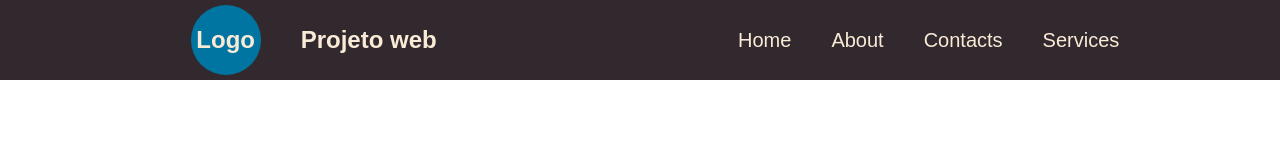
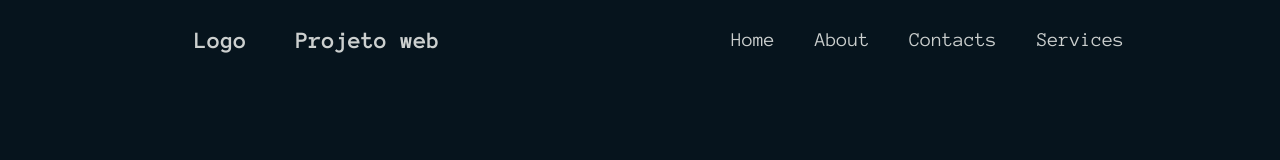
Before and after one commit to WalterDevj/Projeto_site, a plain HTML site: page index.html in a window 1280 px wide. Drawn offline with Linux system fonts and the light colour scheme.

Commit message:
mudando visual

```diff
--- a/about.css
+++ b/about.css
@@ -1,4 +1,4 @@
-@import url('https://fonts.googleapis.com/css2?family=Bebas+Neue&display=swap');
+@import url('https://fonts.googleapis.com/css2?family=Anonymous+Pro:ital,wght@0,400;0,700;1,400;1,700&family=Bebas+Neue&display=swap');
 
 * {
     margin: 0;
@@ -10,9 +10,13 @@ header {
     display: flex;
     width: 100%;
     height: 80px;
-    background-color: #32292f;
+    background-color: transparent;
     align-items: center;
     justify-content: space-around;
+}
+
+body {
+    background-color: #561c24;
 }
 
 .wrap {
@@ -25,15 +29,15 @@ header {
     width: 70px;
     height: 70px;
     border-radius: 70%;
-    background-color: #0075a2;
+    background-color: transparent;
     justify-content: center;
     display: flex;
     align-items: center;
 }
 
 .logo h2 {
-    color: antiquewhite;
-    font-family: "Bebas-Neue", sans-serif;
+    color: #e8d8c4;
+    font-family: "Anonymous Pro", sans-serif;
 }
 
 .title {
@@ -41,8 +45,8 @@ header {
 }
 
 .title h2 {
-    font-family: "Bebas-Neue", sans-serif;
-    color: antiquewhite;
+    font-family: "Anonymous Pro", sans-serif;
+    color: #e8d8c4;
 }
 
 .navigate {
@@ -58,11 +62,11 @@ header {
 .navigate li a {
     text-decoration: none;
     font-size: 20px;
-    font-family: "Bebas-Neue", sans-serif;
-    color: antiquewhite;
+    font-family: "Anonymous Pro", sans-serif;
+    color: #e8d8c4;
 }
 
 .navigate li a:hover {
     background: transparent;
-    color: black;
+    color: #c787a3;
 }
--- a/contacts.css
+++ b/contacts.css
@@ -1,4 +1,4 @@
-@import url('https://fonts.googleapis.com/css2?family=Bebas+Neue&display=swap');
+@import url('https://fonts.googleapis.com/css2?family=Anonymous+Pro:ital,wght@0,400;0,700;1,400;1,700&family=Bebas+Neue&display=swap');
 
 * {
     margin: 0;
@@ -10,9 +10,13 @@ header {
     display: flex;
     width: 100%;
     height: 80px;
-    background-color: #32292f;
+    background-color: transparent;
     align-items: center;
     justify-content: space-around;
+}
+
+body {
+    background-color: #06141d;
 }
 
 .wrap {
@@ -25,15 +29,15 @@ header {
     width: 70px;
     height: 70px;
     border-radius: 70%;
-    background-color: #0075a2;
+    background-color: transparent;
     justify-content: center;
     display: flex;
     align-items: center;
 }
 
 .logo h2 {
-    color: antiquewhite;
-    font-family: "Bebas-Neue", sans-serif;
+    color: #ccd0cf;
+    font-family: "Anonymous Pro", sans-serif;
 }
 
 .title {
@@ -41,8 +45,8 @@ header {
 }
 
 .title h2 {
-    font-family: "Bebas-Neue", sans-serif;
-    color: antiquewhite;
+    font-family: "Anonymous Pro", sans-serif;
+    color: #ccd0cf;
 }
 
 .navigate {
@@ -58,11 +62,11 @@ header {
 .navigate li a {
     text-decoration: none;
     font-size: 20px;
-    font-family: "Bebas-Neue", sans-serif;
-    color: antiquewhite;
+    font-family: "Anonymous Pro", sans-serif;
+    color: #ccd0cf;
 }
 
 .navigate li a:hover {
     background: transparent;
-    color: black;
+    color: #253745;
 }
--- a/services.css
+++ b/services.css
@@ -1,4 +1,4 @@
-@import url('https://fonts.googleapis.com/css2?family=Bebas+Neue&display=swap');
+@import url('https://fonts.googleapis.com/css2?family=Anonymous+Pro:ital,wght@0,400;0,700;1,400;1,700&family=Bebas+Neue&display=swap');
 
 * {
     margin: 0;
@@ -10,9 +10,13 @@ header {
     display: flex;
     width: 100%;
     height: 80px;
-    background-color: #32292f;
+    background-color: transparent;
     align-items: center;
     justify-content: space-around;
+}
+
+body {
+    background-color: #06141d;
 }
 
 .wrap {
@@ -25,15 +29,15 @@ header {
     width: 70px;
     height: 70px;
     border-radius: 70%;
-    background-color: #0075a2;
+    background-color: transparent;
     justify-content: center;
     display: flex;
     align-items: center;
 }
 
 .logo h2 {
-    color: antiquewhite;
-    font-family: "Bebas-Neue", sans-serif;
+    color: #ccd0cf;
+    font-family: "Anonymous Pro", sans-serif;
 }
 
 .title {
@@ -41,8 +45,8 @@ header {
 }
 
 .title h2 {
-    font-family: "Bebas-Neue", sans-serif;
-    color: antiquewhite;
+    font-family: "Anonymous Pro", sans-serif;
+    color: #ccd0cf;
 }
 
 .navigate {
@@ -58,11 +62,11 @@ header {
 .navigate li a {
     text-decoration: none;
     font-size: 20px;
-    font-family: "Bebas-Neue", sans-serif;
-    color: antiquewhite;
+    font-family: "Anonymous Pro", sans-serif;
+    color: #ccd0cf;
 }
 
 .navigate li a:hover {
     background: transparent;
-    color: black;
+    color: #253745;
 }
--- a/style.css
+++ b/style.css
@@ -1,4 +1,4 @@
-@import url('https://fonts.googleapis.com/css2?family=Bebas+Neue&display=swap');
+@import url('https://fonts.googleapis.com/css2?family=Anonymous+Pro:ital,wght@0,400;0,700;1,400;1,700&family=Bebas+Neue&display=swap');
 
 * {
     margin: 0;
@@ -10,9 +10,13 @@ header {
     display: flex;
     width: 100%;
     height: 80px;
-    background-color: #32292f;
+    background-color: transparent;
     align-items: center;
     justify-content: space-around;
+}
+
+body {
+    background-color: #06141d;
 }
 
 .wrap {
@@ -25,15 +29,15 @@ header {
     width: 70px;
     height: 70px;
     border-radius: 70%;
-    background-color: #0075a2;
+    background-color: transparent;
     justify-content: center;
     display: flex;
     align-items: center;
 }
 
 .logo h2 {
-    color: antiquewhite;
-    font-family: "Bebas-Neue", sans-serif;
+    color: #ccd0cf;
+    font-family: "Anonymous Pro", sans-serif;
 }
 
 .title {
@@ -41,8 +45,8 @@ header {
 }
 
 .title h2 {
-    font-family: "Bebas-Neue", sans-serif;
-    color: antiquewhite;
+    font-family: "Anonymous Pro", sans-serif;
+    color: #ccd0cf;
 }
 
 .navigate {
@@ -58,11 +62,11 @@ header {
 .navigate li a {
     text-decoration: none;
     font-size: 20px;
-    font-family: "Bebas-Neue", sans-serif;
-    color: antiquewhite;
+    font-family: "Anonymous Pro", sans-serif;
+    color: #ccd0cf;
 }
 
 .navigate li a:hover {
     background: transparent;
-    color: black;
+    color: #253745;
 }
```
